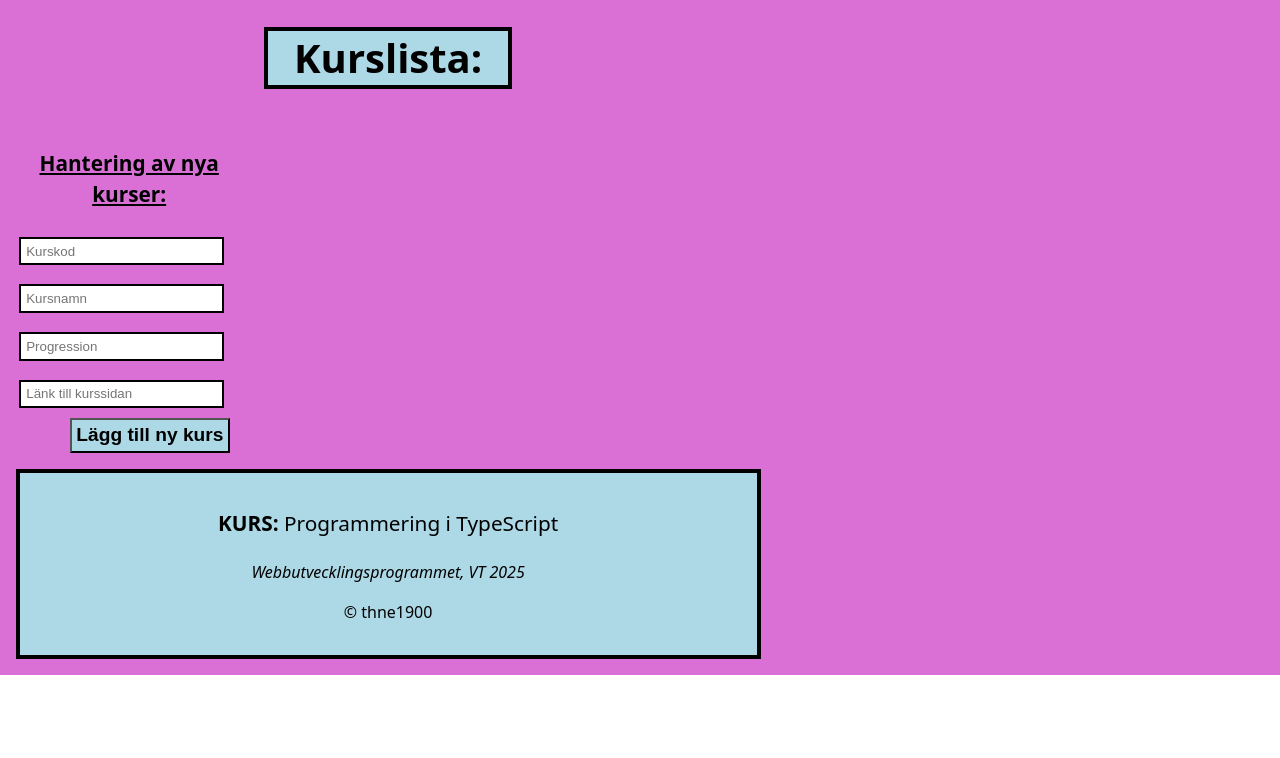
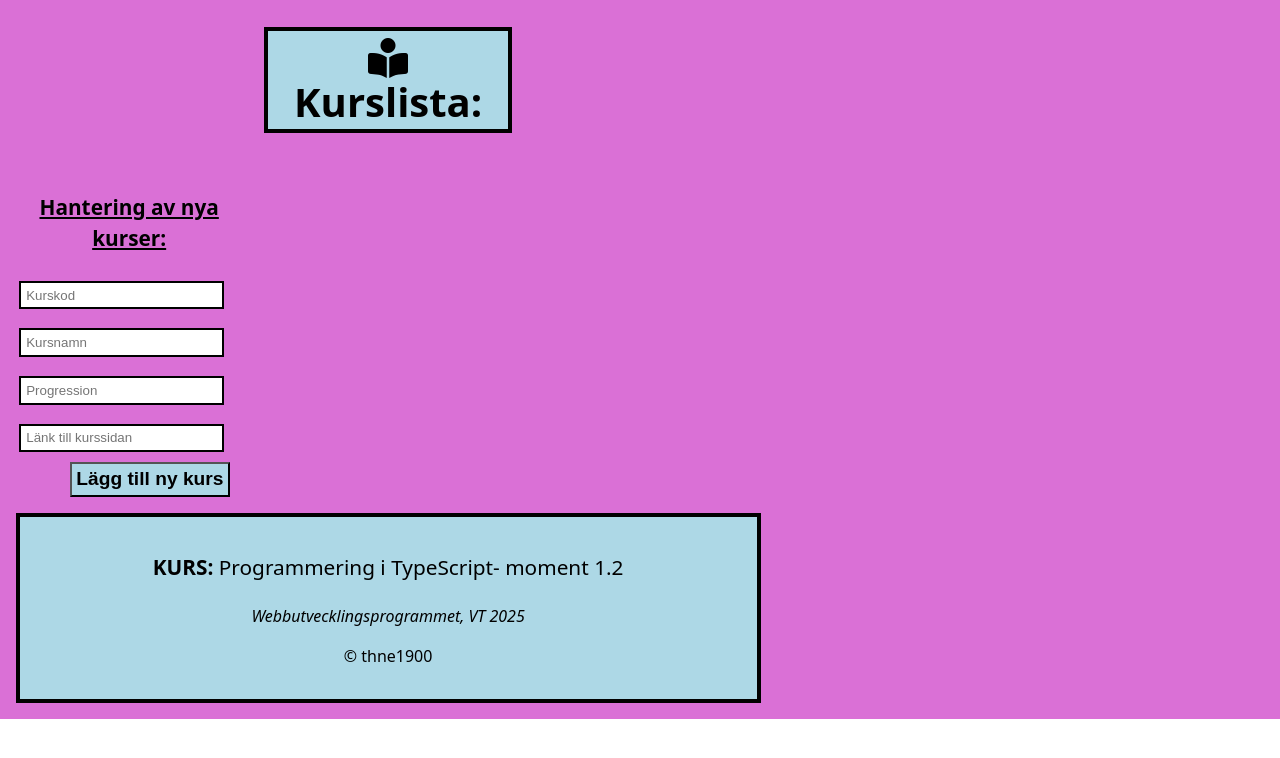
Before and after one commit to thne1900/moment1.2, a website built with Vite: page index.html in a window 1280 px wide. Built offline with nearby package versions, Linux system fonts and the light colour scheme; no server answers.

Commit message:
Lade till ikon för utformningens skull.

```diff
--- a/index.html
+++ b/index.html
@@ -5,11 +5,12 @@
     <link rel="icon" type="image/svg+xml" href="/vite.svg" />
     <meta name="viewport" content="width=device-width, initial-scale=1.0" />
     <script type="module" src="/src/main.ts"></script>
+     <script src="https://kit.fontawesome.com/321c3d6291.js" crossorigin="anonymous"></script><!--Downloaded font awesome icons-->
     <title>Kurser</title>
   </head>
   <body>
     <div id="grid-container">
-          <h1>Kurslista:</h1>
+  <h1><i class="fa-solid fa-book-open-reader"></i> Kurslista:</h1>
  <ol id="coursesInfoList"></ol>
 
   <form id="addCourseForm">
@@ -30,7 +31,7 @@
 
  <div id="footer-con">
  <footer>
-  <p id="footer-headline"><strong>KURS:</strong> Programmering i TypeScript</p>
+  <p id="footer-headline"><strong>KURS:</strong> Programmering i TypeScript- moment 1.2</p>
   <p><i> Webbutvecklingsprogrammet, VT 2025</i></p>
   <p>© thne1900</p>
 </footer>
```
